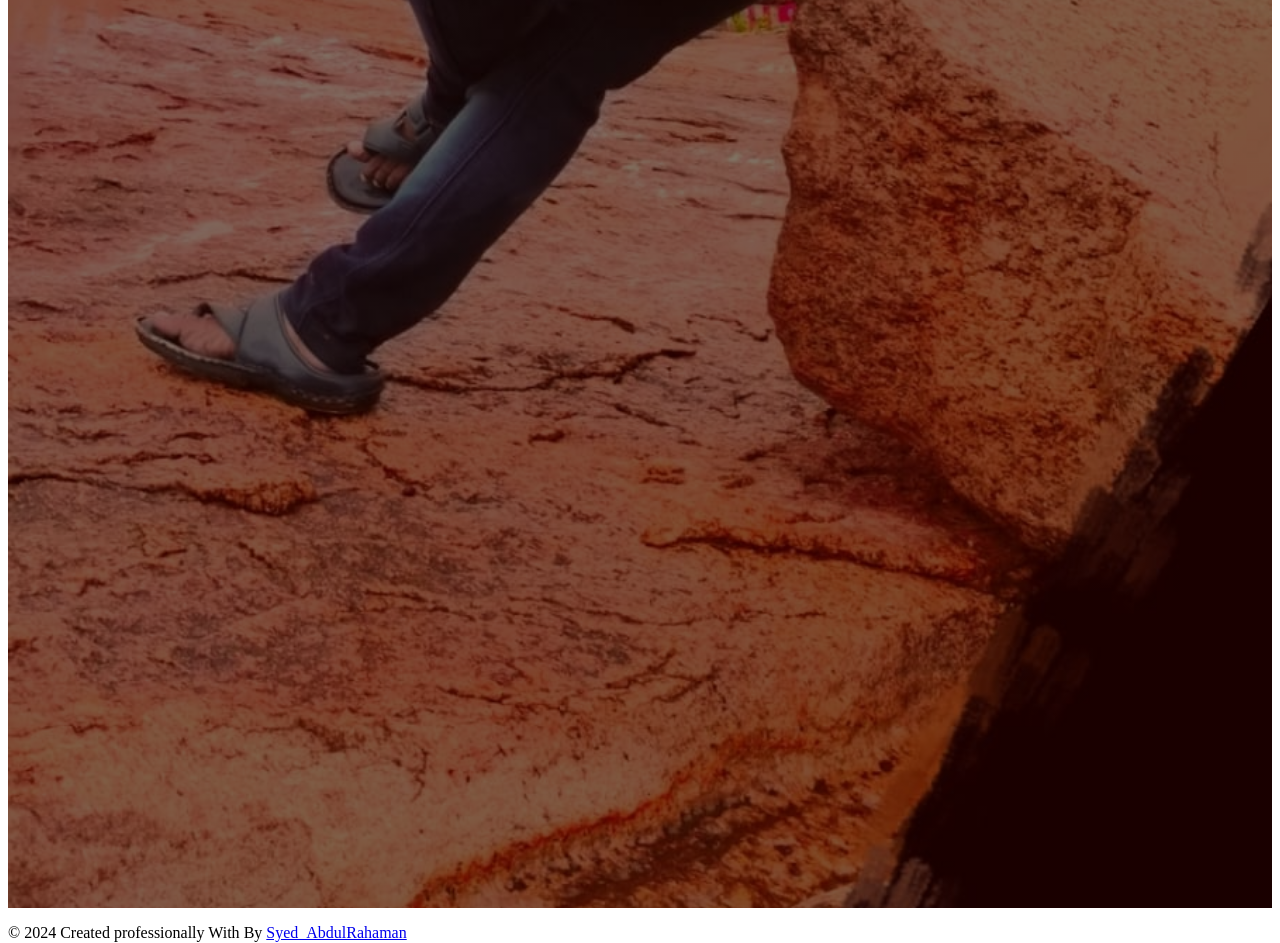
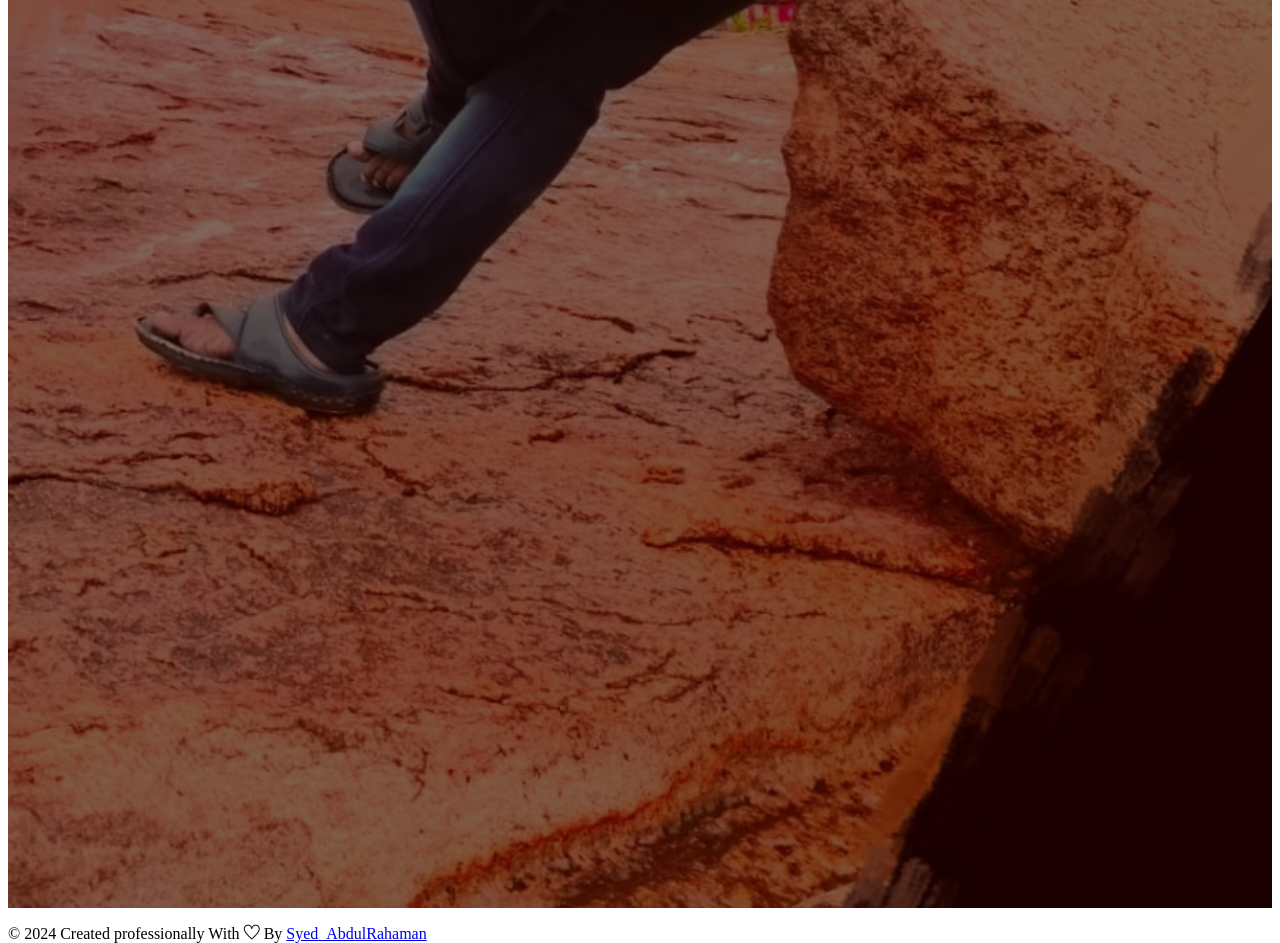
Before and after one commit to SAbdulra/SAbdulra, a plain HTML site: page Thankyou.html in a window 1280 px wide. Shown: the part 860-1803 px from the top of the page. Drawn offline with Linux system fonts and the light colour scheme.

Commit message:
Update Thankyou.html

```diff
--- a/Thankyou.html
+++ b/Thankyou.html
@@ -5,6 +5,7 @@
 		<meta viewport="width=device-width, intial-scale=1.0">
 		<title>Thank You</title>
 		<link rel="icon" href="Assets/img/favicon.png" type="image/png">
+		<link rel="stylesheet" href="Assets/themify-icons/css/themify-icons.css">
 	</head>
 	<style>
 		body,html{
```
